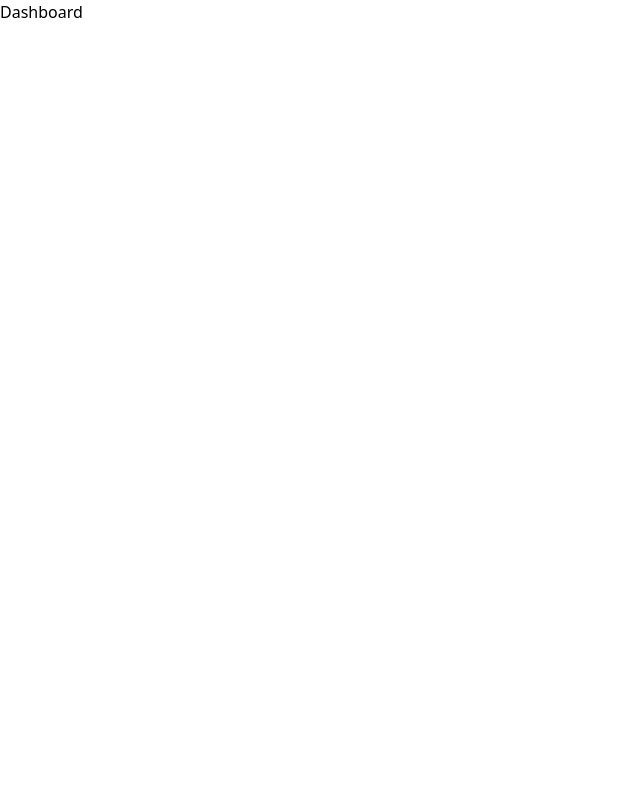
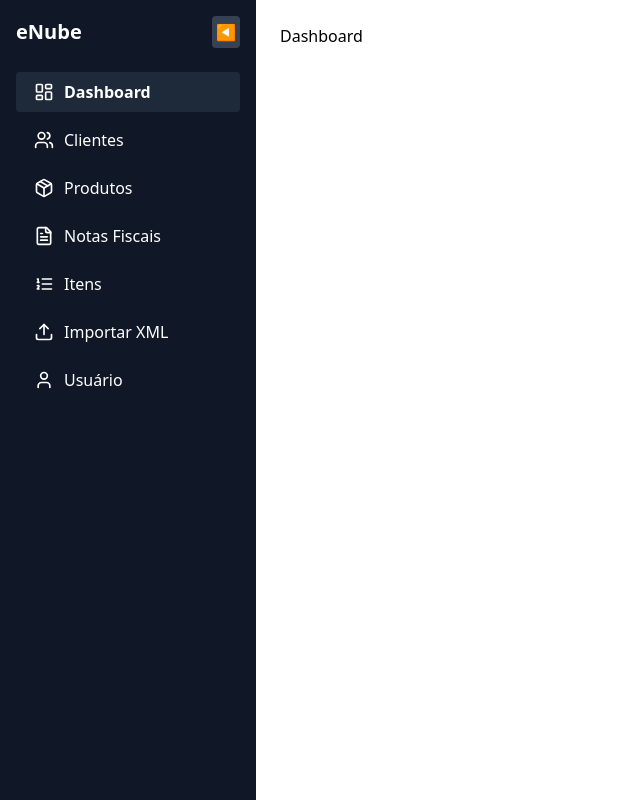
Before and after one commit to JuniorPaula/xml-importer-web, a Next.js app: page / in a window 1280 px wide. Shown: the whole page, without its empty margins (0-640 px from the left). Built offline with nearby package versions, Linux system fonts and the light colour scheme.

Commit message:
Implements sidebar component

```diff
--- a/package.json
+++ b/package.json
@@ -11,6 +11,7 @@
   "dependencies": {
     "axios": "^1.9.0",
     "js-cookie": "^3.0.5",
+    "lucide-react": "^0.513.0",
     "next": "15.3.3",
     "react": "^19.0.0",
     "react-dom": "^19.0.0",
--- a/src/app/globals.css
+++ b/src/app/globals.css
@@ -1 +1,6 @@
 @import "tailwindcss";
+
+html,
+body {
+  @apply w-full h-full m-0 p-0;
+}
--- /dev/null
+++ b/src/app/layout-wrapper.tsx
@@ -0,0 +1,21 @@
+'use client'
+
+import { useSidebar } from '@/context/sidebar-context'
+import Sidebar from './sidebar'
+
+export default function LayoutWrapper({ children }: { children: React.ReactNode }) {
+  const { collapsed, isMobile } = useSidebar()
+
+  const marginLeft = isMobile ? 'ml-0' : collapsed ? 'ml-16' : 'ml-64'
+
+  return (
+    <div className="flex min-h-screen w-full">
+      <Sidebar />
+      <main
+        className={`flex-1 p-6 overflow-auto transition-all duration-200 ${marginLeft}`}
+      >
+        {children}
+      </main>
+    </div>
+  )
+}
--- a/src/app/layout.tsx
+++ b/src/app/layout.tsx
@@ -3,6 +3,9 @@ import "./globals.css";
 import { Montserrat } from "next/font/google";
 import { ToastContainer } from "react-toastify";
 import { AuthProvider } from "@/context/auth-context";
+import { SidebarProvider } from "@/context/sidebar-context";
+import LayoutWrapper from "./layout-wrapper";
+import Sidebar from "./sidebar";
 
 const montserrat = Montserrat({
   variable: "--montserrat",
@@ -21,10 +24,15 @@ export default function RootLayout({
 }>) {
   return (
     <html lang="pt-BR">
-      <body className={`${montserrat.variable} antialiased`}>
+      <body className={`${montserrat.variable} antialiased min-h-screen w-full flex`}>
         <AuthProvider>
-          <ToastContainer />
-          {children}
+          <SidebarProvider>
+            <ToastContainer />
+            <LayoutWrapper>
+              <Sidebar />
+                {children}
+            </LayoutWrapper>
+          </SidebarProvider>
         </AuthProvider>
       </body>
     </html>
--- /dev/null
+++ b/src/app/sidebar.tsx
@@ -0,0 +1,80 @@
+'use client'
+
+import Link from 'next/link'
+import { usePathname } from 'next/navigation'
+import { useSidebar } from '@/context/sidebar-context'
+import { FileText, LayoutDashboard, ListOrdered, Package, Upload, User, Users } from 'lucide-react'
+
+const menuItems = [
+  { label: 'Dashboard', path: '/', icon: LayoutDashboard },
+  { label: 'Clientes', path: '/customers', icon: Users },
+  { label: 'Produtos', path: '/products', icon: Package },
+  { label: 'Notas Fiscais', path: '/invoices', icon: FileText },
+  { label: 'Itens', path: '/invoice-items', icon: ListOrdered },
+  { label: 'Importar XML', path: '/import', icon: Upload },
+  { label: 'Usuário', path: '/user', icon: User },
+]
+
+export default function Sidebar() {
+  const pathname = usePathname()
+  const {
+    collapsed,
+    isMobile,
+    showSidebar,
+    toggleSidebar,
+    closeSidebar,
+  } = useSidebar()
+
+  return (
+    <>
+      {isMobile && (
+        <button
+          onClick={toggleSidebar}
+          className="fixed top-4 left-4 z-50 text-white bg-gray-800 px-3 py-2 rounded-md shadow-md"
+        >
+          {showSidebar ? '✖' : '☰'}
+        </button>
+      )}
+
+      {isMobile && showSidebar && (
+        <div
+          className="fixed inset-0 bg-black opacity-50 z-40"
+          onClick={closeSidebar}
+        />
+      )}
+
+      <aside
+        className={`fixed z-50 top-0 left-0 h-full ${collapsed ? 'w-16' : 'w-64'
+          } bg-gray-900 text-white p-4 space-y-4 transition-all duration-200 ${isMobile ? (showSidebar ? 'block' : 'hidden') : 'block'
+          }`}
+      >
+        <div className="flex justify-between items-center mb-6">
+          {!collapsed && <h1 className="text-xl font-bold">eNube</h1>}
+          <button
+            onClick={toggleSidebar}
+            className="text-white p-1 bg-gray-700 hover:bg-gray-600 rounded"
+          >
+            {collapsed ? '➤' : '◀'}
+          </button>
+        </div>
+
+        <nav className="space-y-2">
+          {menuItems.map(({ label, path, icon: Icon }) => (
+            <Link
+              key={path}
+              href={path}
+              onClick={closeSidebar}
+              className={`flex items-center gap-2 px-4 py-2 rounded hover:bg-gray-700 transition ${pathname === path ? 'bg-gray-800 font-semibold' : ''
+                } ${collapsed ? 'justify-center' : ''}`}
+            >
+              <div className="flex items-center justify-center w-6 h-6">
+                <Icon size={20} className="text-white" />
+              </div>
+              {!collapsed && <span>{label}</span>}
+            </Link>
+          ))}
+        </nav>
+      </aside>
+    </>
+  )
+}
--- /dev/null
+++ b/src/context/sidebar-context.tsx
@@ -0,0 +1,64 @@
+"use client"
+
+import {
+  createContext,
+  useContext,
+  useState,
+  useEffect,
+  ReactNode,
+} from "react"
+
+interface SidebarContextProps {
+  collapsed: boolean
+  isMobile: boolean
+  showSidebar: boolean
+  toggleSidebar: () => void
+  closeSidebar: () => void
+}
+
+const SidebarContext = createContext<SidebarContextProps | undefined>(undefined)
+
+export const SidebarProvider = ({ children }: { children: ReactNode }) => {
+  const [collapsed, setCollapsed] = useState(false)
+  const [isMobile, setIsMobile] = useState(false)
+  const [showSidebar, setShowSidebar] = useState(true)
+
+  useEffect(() => {
+    const handleResize = () => {
+      const mobile = window.innerWidth < 768
+      setIsMobile(mobile)
+      setShowSidebar(!mobile)
+    }
+    handleResize()
+    window.addEventListener('resize', handleResize)
+    return () => window.removeEventListener('resize', handleResize)
+  }, [])
+
+  const toggleSidebar = () => {
+    if (isMobile) {
+      setShowSidebar(prev => !prev)
+    } else {
+      setCollapsed(prev => !prev)
+    }
+  }
+
+  const closeSidebar = () => {
+    if (isMobile) setShowSidebar(false)
+  }
+
+  return (
+    <SidebarContext.Provider
+      value={{ collapsed, isMobile, showSidebar, toggleSidebar, closeSidebar }}
+    >
+      {children}
+    </SidebarContext.Provider>
+  )
+}
+
+export const useSidebar = () => {
+  const context = useContext(SidebarContext)
+  if (context === undefined) {
+    throw new Error("useSidebar must be used within a SidebarProvider")
+  }
+  return context
+}
```
Also changed, not shown: 1 other file (tests, documents, lock files or other folders).
